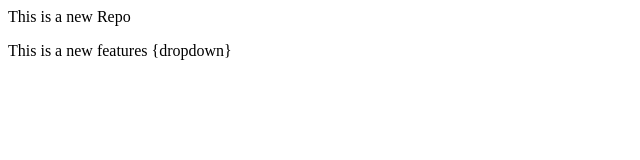
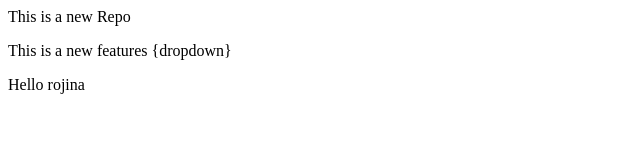
Before and after one commit to rishikabaral7/LocalRepo, a plain HTML site: page index.html in a window 1280 px wide. Shown: the whole page, without its empty margins (0-640 px from the left). Drawn offline with Linux system fonts and the light colour scheme.

Commit message:
Message uupdated for Rojina

```diff
--- a/index.html
+++ b/index.html
@@ -1,2 +1,4 @@
 <p>This is a new Repo</p>
+
 <p>This is a new features {dropdown}</p>
+<p>Hello rojina</p>
```
